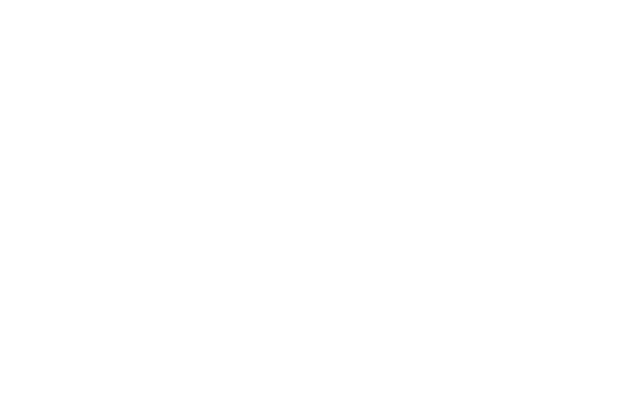
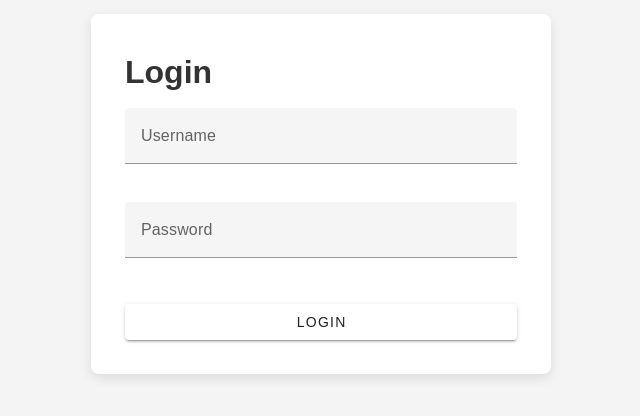
Before and after one commit to SkibidiTeam/BigStudioWeb, a Vue app: page /admin/login in a window 1280 px wide. Before the commit this address had no page. Shown: the part 206-622 px from the top of the page, without its empty margins (319-959 px from the left). Built offline with nearby package versions, Linux system fonts and the light colour scheme; the HTML template or start-up script is replaced by a standard one.

Commit message:
feat: add vuetify

```diff
--- a/package.json
+++ b/package.json
@@ -23,7 +23,8 @@
     "pinia": "^2.3.0",
     "vue": "^3.5.13",
     "vue-router": "^4.5.0",
-    "vue3-toastify": "^0.2.8"
+    "vue3-toastify": "^0.2.8",
+    "vuetify": "^3.7.6"
   },
   "devDependencies": {
     "@tsconfig/node22": "^22.0.0",
--- /dev/null
+++ b/src/layouts/AdminPageLayout.vue
@@ -0,0 +1,12 @@
+<script lang="ts" setup>
+import LandingPageHeader from './components/LandingPageHeader.vue'
+</script>
+
+<template>
+  <div class="h-screen">
+    <LandingPageHeader />
+    <RouterView />
+  </div>
+</template>
+
+<style scoped></style>
--- a/src/main.ts
+++ b/src/main.ts
@@ -11,6 +11,12 @@
 
 import { MotionPlugin } from '@vueuse/motion'
 
+// Vuetify
+import 'vuetify/styles'
+import { createVuetify } from 'vuetify'
+import * as components from 'vuetify/components'
+import * as directives from 'vuetify/directives'
+
 import { library } from '@fortawesome/fontawesome-svg-core'
 import { fab } from '@fortawesome/free-brands-svg-icons'
 import { far } from '@fortawesome/free-regular-svg-icons'
@@ -20,6 +26,11 @@
 library.add(fas, far, fab)
 
 const app = createApp(App)
+
+const vuetify = createVuetify({
+  components,
+  directives,
+})
 
 app.component('font-awesome-icon', FontAwesomeIcon)
 app.use(Vue3Toastify, {
@@ -40,4 +51,4 @@
   }
 })
 
-app.mount('#app')
+app.use(vuetify).mount('#app')
--- a/src/router/index.ts
+++ b/src/router/index.ts
@@ -1,4 +1,6 @@
 import LandingPageLayout from '@/layouts/LandingPageLayout.vue'
+import AdminPageLayout from '@/layouts/AdminPageLayout.vue'
+
 import { createRouter, createWebHistory } from 'vue-router'
 
 const router = createRouter({
@@ -9,6 +11,18 @@
       name: 'landing-page',
       component: () => import('@/views/LandingPage.vue'),
       meta: { layout: LandingPageLayout, isAuth: false },
+    },
+    {
+      path: '/admin/login',
+      name: 'admin-login',
+      component: () => import('@/views/Admin/LoginPage.vue'),
+      meta: { isAuth: false },
+    },
+    {
+      path: '/admin/achievements',
+      name: 'admin-achievements',
+      component: () => import('@/views/Admin/AchievementsPage.vue'),
+      meta: { isAuth: false, layout: AdminPageLayout },
     },
   ],
 })
--- /dev/null
+++ b/src/views/Admin/AchievementsPage.vue
@@ -0,0 +1,9 @@
+<script lang="ts"></script>
+
+<template>
+  <div>
+    <h1>Achievements Page</h1>
+  </div>
+</template>
+
+<style scoped></style>
--- /dev/null
+++ b/src/views/Admin/LoginPage.vue
@@ -0,0 +1,88 @@
+<script lang="ts" setup>
+import router from '@/router'
+import { ref } from 'vue'
+
+const valid = ref(false)
+const username = ref('')
+const password = ref('')
+
+const usernameRules = [
+  (v: string) => !!v || 'Username is required',
+  (v: string) => v.length >= 3 || 'Username must be at least 3 characters',
+]
+
+const pwdRules = [
+  (v: string) => !!v || 'Password is required',
+  (v: string) => v.length >= 6 || 'Password must be at least 6 characters',
+]
+
+const submitForm = () => {
+  if (valid.value) {
+    console.log('Username:', username.value)
+    console.log('Password:', password.value)
+  } else {
+    router.push('/admin/achievements')
+    console.log('Form is invalid')
+  }
+}
+</script>
+
+<template>
+  <div class="container">
+    <v-form v-model="valid" @submit.prevent="submitForm">
+      <v-container width="400">
+        <v-row>
+          <h1 style="margin-bottom: 12px">Login</h1>
+        </v-row>
+        <v-row>
+          <v-text-field
+            v-model="username"
+            :rules="usernameRules"
+            label="Username"
+            required
+          ></v-text-field>
+        </v-row>
+        <v-row>
+          <v-text-field
+            v-model="password"
+            :rules="pwdRules"
+            label="Password"
+            type="password"
+            required
+          ></v-text-field>
+        </v-row>
+        <v-row>
+          <v-btn class="mt-2" block @click="submitForm">Login</v-btn>
+        </v-row>
+      </v-container>
+    </v-form>
+  </div>
+</template>
+
+<style>
+.container {
+  display: flex;
+  justify-content: center;
+  align-items: center;
+  background: #f4f4f4;
+  height: 100vh;
+  width: 100%;
+}
+
+.v-form {
+  background-color: white;
+  padding: 30px;
+  border-radius: 8px;
+  box-shadow: 0 4px 12px rgba(0, 0, 0, 0.1);
+}
+
+h1 {
+  text-align: center;
+  font-size: 32px;
+  color: #333;
+}
+
+.v-text-field {
+  margin-bottom: 16px;
+}
+</style>
```
Also changed, not shown: src/layouts/components/AdminPageSideBar.vue (added), 1 other file (tests, documents, lock files or other folders).
